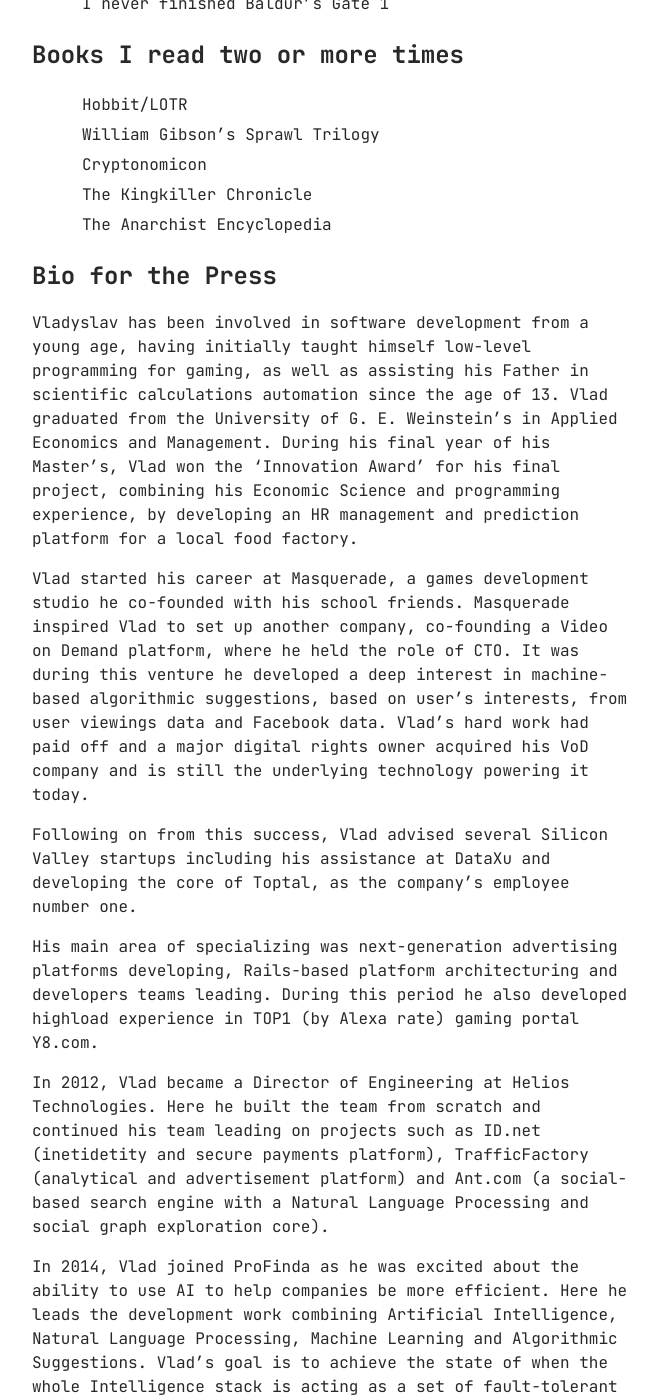
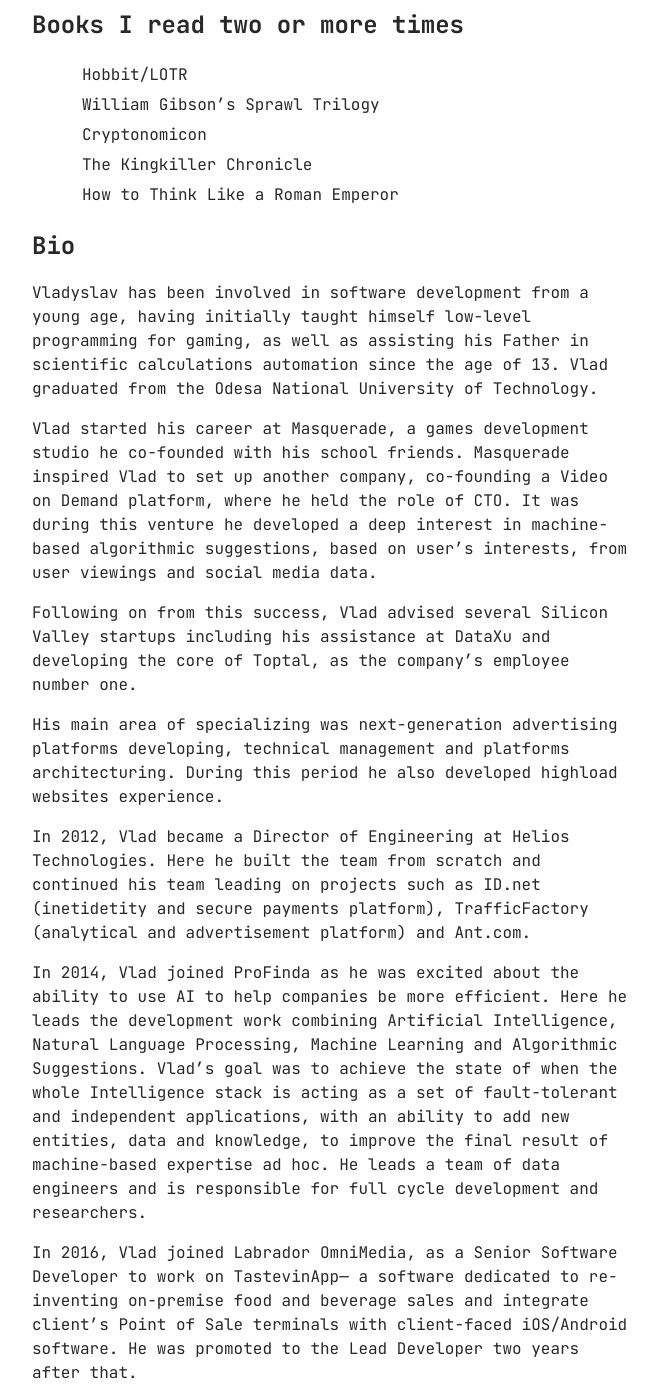
Before and after one commit to vshvedov/vladcodes, a Jekyll site: the page built from about/index.md, in a window 1280 px wide and 1400 px high, scrolled down 1703 px. Shown: the whole window, without its empty margins (308-965 px from the left). Built offline with Jekyll 4.4.1, drawn with Linux system fonts in a browser that asks for light colours; some of the changed text lies outside the part shown.

Commit message:
Refactor skills list in index.md and update bio section for clarity

```diff
--- a/about/index.md
+++ b/about/index.md
@@ -2,23 +2,22 @@
 layout: about
 ---
 - Ruby/Rails
-- Rack/Sinatra
 - Dart/Flutter
 - Javascript/TypeScript
 - Postgres
-- MySQL/Aurora
-- Elasticsearch/Opensearch
+- MySQL
+- ElasticSearch/OpenSearch
 - AWS
 
 ## Introduction
 
-Hello, I'm [Vladyslav](/assets/img/about/me.jpeg)! I'm a Software Engineer. I started programming on my ZX Spectrum 16K clone when I was 10. First, BASIC and then Zilog Z80's Assembler. I spent most of middle school learning Borland Pascal and OOP on my Intel 80386 SX PC, helping my Dad with scientific calculations and working on an artificial life simulator (as I was sure I'd be a microbiologist). In high school, I found out about FIDO (2:5124/2110) and had my own BBS (WerewolfBBS T: 44-65-28) with a home-brew (Pascal-based) software running, and kept programming and learning Economics in University, until I finally got an unlimited access to the Internet. Here is my story, as a Web Developer begins, as I discovered Perl and CGI programming, which were my first two tools (and I'm thrilled that Ruby exists).
+Hello, I'm [Vladyslav](/assets/img/about/me.jpeg)! I'm a Software Engineer. I started programming on my ZX Spectrum 16K clone when I was 10. First, BASIC and then Zilog Z80's Assembler. I spent most of middle school learning Borland Pascal and OOP on my Intel 80386 SX PC, helping my Dad with scientific calculations and working on an artificial life simulator (as I was sure I'd be a microbiologist). In high school, I found out about FIDO (2:5124/2110) and had my own BBS (WerewolfBBS T: 44-65-28) with a home-brew (Pascal-based) software running, and kept programming and learning Economics in University, until I finally got an unlimited access to the Internet. Here is my story, as a Web Developer begins, as I discovered Perl and CGI programming, which were my first two tools.
 
-My current scope of interests is closely connected to generative systems, distributed and reactive Web Applications development, FDM and SLA 3D Printing, CNC (I made the electronics for [my CNC milling machine](/assets/img/about/cnc.jpeg)) and woodworking (most of all I'm interested in making [electric guitars](/assets/img/about/tele.jpeg)) and printing [3D models I sculpted](/assets/img/about/3d.jpeg).
+My current scope of interests is closely connected to LLMs, AI and agentic systems, distributed and reactive Web Applications development, FDM and SLA 3D Printing, CNC (I made the electronics for [my CNC milling machine](/assets/img/about/cnc.jpeg)) and woodworking (most of all I'm interested in making [electric guitars](/assets/img/about/tele.jpeg)) and printing [3D models I sculpted](/assets/img/about/3d.jpeg).
 
-Music is a big part of my life. I'm not playing in any band anymore; however, I have some [music projects](https://www.youtube.com/watch?v=cE3Yqnbgb18), and I'm very interested in sound synthesis, old-school CASIO, modular synths and Eurorack. I'm also developing an [iOS noise synth](https://youtu.be/WnUGSSEwWgw).
+Music is a big part of my life. I'm not playing in any band anymore; however, I have some [music projects](https://www.youtube.com/watch?v=cE3Yqnbgb18), and I'm very interested in sound synthesis, old-school CASIO and modular synths, as well as Eurorack modulars. I'm also developing an [iOS noise synth](https://youtu.be/WnUGSSEwWgw).
 
-For everything Web, I'm using Ruby/Rails (it's still the best technology for monolithic web apps). Arduino, C/C++ and Python for [electronics prototyping](/assets/img/about/device.jpeg) and Flutter for the mobile apps. I'm also using Fusion360 and Blender for CNC and 3D printing.
+For everything Web, currently I'm using Ruby/Rails and TypeScript/Next. Arduino, C/C++ and Python for [electronics prototyping](/assets/img/about/device.jpeg) and Flutter for the mobile apps. I'm also using Fusion360 and Blender for CNC and 3D printing.
 
 To this day, game development remains my favorite hobby, and I always have a couple of projects simmering in the background. I’m especially drawn to indie game development, where creativity and experimentation take center stage. I love exploring unique mechanics, distinctive visual styles, and unconventional storytelling.
 
@@ -40,48 +39,38 @@
 - William Gibson's Sprawl Trilogy
 - Cryptonomicon
 - The Kingkiller Chronicle
-- The Anarchist Encyclopedia
+- How to Think Like a Roman Emperor
 
-## Bio for the Press
+## Bio
 
 Vladyslav has been involved in software development from a young age, having
 initially taught himself low-level programming for gaming, as well as assisting
 his Father in scientific calculations automation since the age of 13.
-Vlad graduated from the University of G. E. Weinstein's in Applied Economics
-and Management.
-During his final year of his Master’s, Vlad won the ‘Innovation
-Award’ for his final project, combining his Economic Science and programming
-experience, by developing an HR management and prediction platform for a
-local food factory.
+Vlad graduated from the Odesa National University of Technology.
 
 Vlad started his career at Masquerade, a games development studio he co-founded with his school friends.
 Masquerade inspired Vlad to set up another company, co-founding a Video on
 Demand platform, where he held the role of CTO. It was during this venture he
 developed a deep interest in machine-based algorithmic suggestions, based on
-user's interests, from user viewings data and Facebook data. Vlad’s hard work
-had paid off and a major digital rights owner acquired his VoD company
-and is still the underlying technology powering it today.
+user's interests, from user viewings and social media data.
 
 Following on from this success, Vlad advised several Silicon Valley startups
 including his assistance at DataXu and developing the core of Toptal, as the
 company’s employee number one.
 
 His main area of specializing was next-generation advertising platforms
-developing, Rails-based platform architecturing and developers teams leading.
-During this period he also developed highload experience in TOP1 (by Alexa
-rate) gaming portal Y8.com.
+developing, technical management and platforms architecturing.
+During this period he also developed highload websites experience.
 
 In 2012, Vlad became a Director of Engineering at Helios Technologies. Here he
 built the team from scratch and continued his team leading on
 projects such as ID.net (inetidetity and secure payments platform),
-TrafficFactory (analytical and advertisement platform) and Ant.com (a
-social-based search engine with a Natural Language Processing and social
-graph exploration core).
+TrafficFactory (analytical and advertisement platform) and Ant.com.
 
 In 2014, Vlad joined ProFinda as he was excited about the ability to use AI to
 help companies be more efficient. Here he leads the development work
 combining Artificial Intelligence, Natural Language Processing, Machine
-Learning and Algorithmic Suggestions. Vlad’s goal is to achieve the state of
+Learning and Algorithmic Suggestions. Vlad’s goal was to achieve the state of
 when the whole Intelligence stack is acting as a set of fault-tolerant and
 independent applications, with an ability to add new entities, data and
 knowledge, to improve the final result of machine-based expertise ad hoc. He
@@ -89,7 +78,10 @@
 researchers.
 
 In 2016, Vlad joined Labrador OmniMedia, as a Senior Software Developer to work on
-TastevinApp - a software dedicated to re-inventing on-premise food and beverage sales
-and integrate client’s Point of Sale terminals with client-faced iOS software. He was promoted to the Staff Software Developer two years after that.
+TastevinApp— a software dedicated to re-inventing on-premise food and beverage sales
+and integrate client’s Point of Sale terminals with client-faced iOS/Android software.
+He was promoted to the Lead Developer two years after that.
 
-During this time Vlad was working on a number of projects and Open Source initiaves, helping Ruby and Rails comunity and keeping his interest in game development and 3D printing.
+During this time Vlad was working on a number of projects and Open Source initiaves,
+helping Ruby and Rails and Flutter comunities and keeping his interest in game development
+and 3D printing.
```
Also changed, not shown: other parts of about/index.md (+4 -4 lines).
